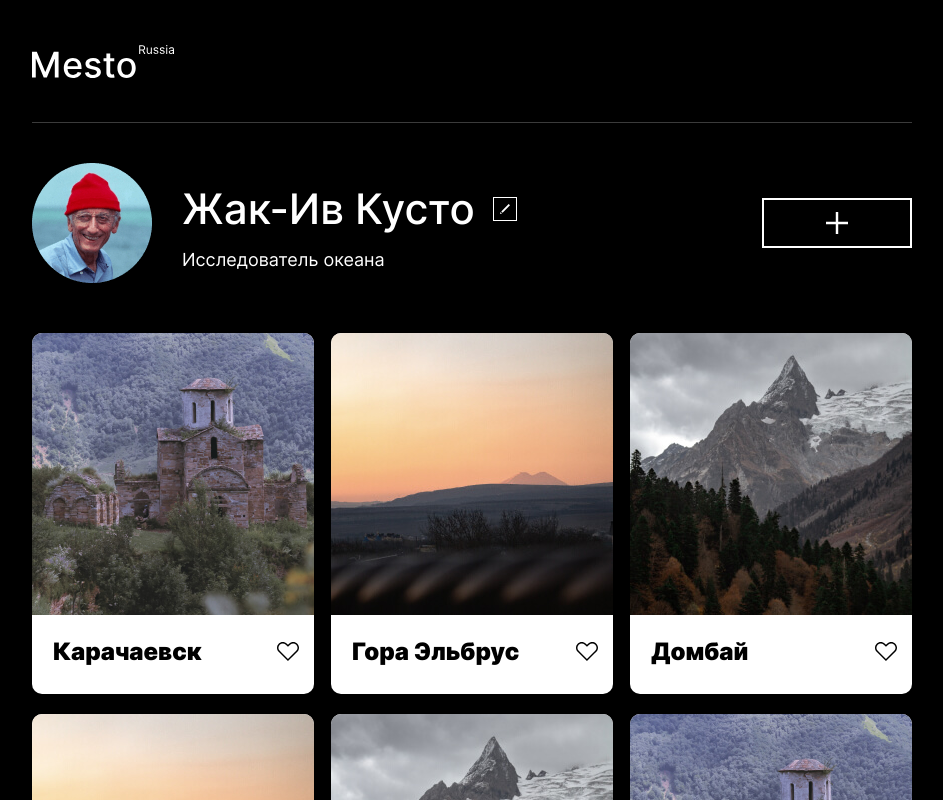
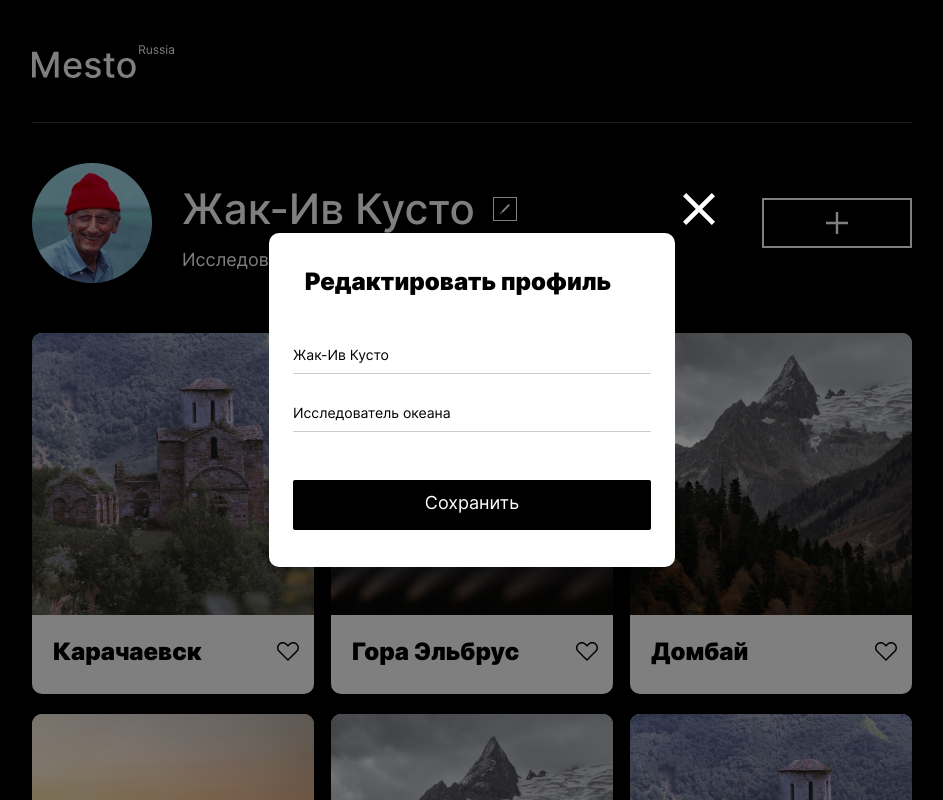
Before and after one commit to astralstep/mesto-project, a plain HTML site: page index.html in a window 1280 px wide. Shown: the top 800 px of the page, without its empty margins (168-1111 px from the left). Drawn offline with Linux system fonts and the light colour scheme; files whose address does not match are found by name.

Commit message:
background-color-fix

```diff
--- a/blocks/popup/popup.css
+++ b/blocks/popup/popup.css
@@ -5,7 +5,7 @@
   height: 100vh;
   bottom: 0;
   right: 0;
-  background-color: rgba(84, 84, 84, 0.5);
+  background-color: rgba(0, 0, 0, 0.5);
   align-items: center;
   justify-content: center;
 }
--- a/index.html
+++ b/index.html
@@ -72,7 +72,7 @@
                 </ul>
             </section>
         </main>
-        <section class="popup">
+        <section class="popup popup_opened">
             <div class="popup__container">
                 <h2 class="popup__title">Редактировать профиль</h2>
                 <form class="popup__form" name="edit-form">
```
